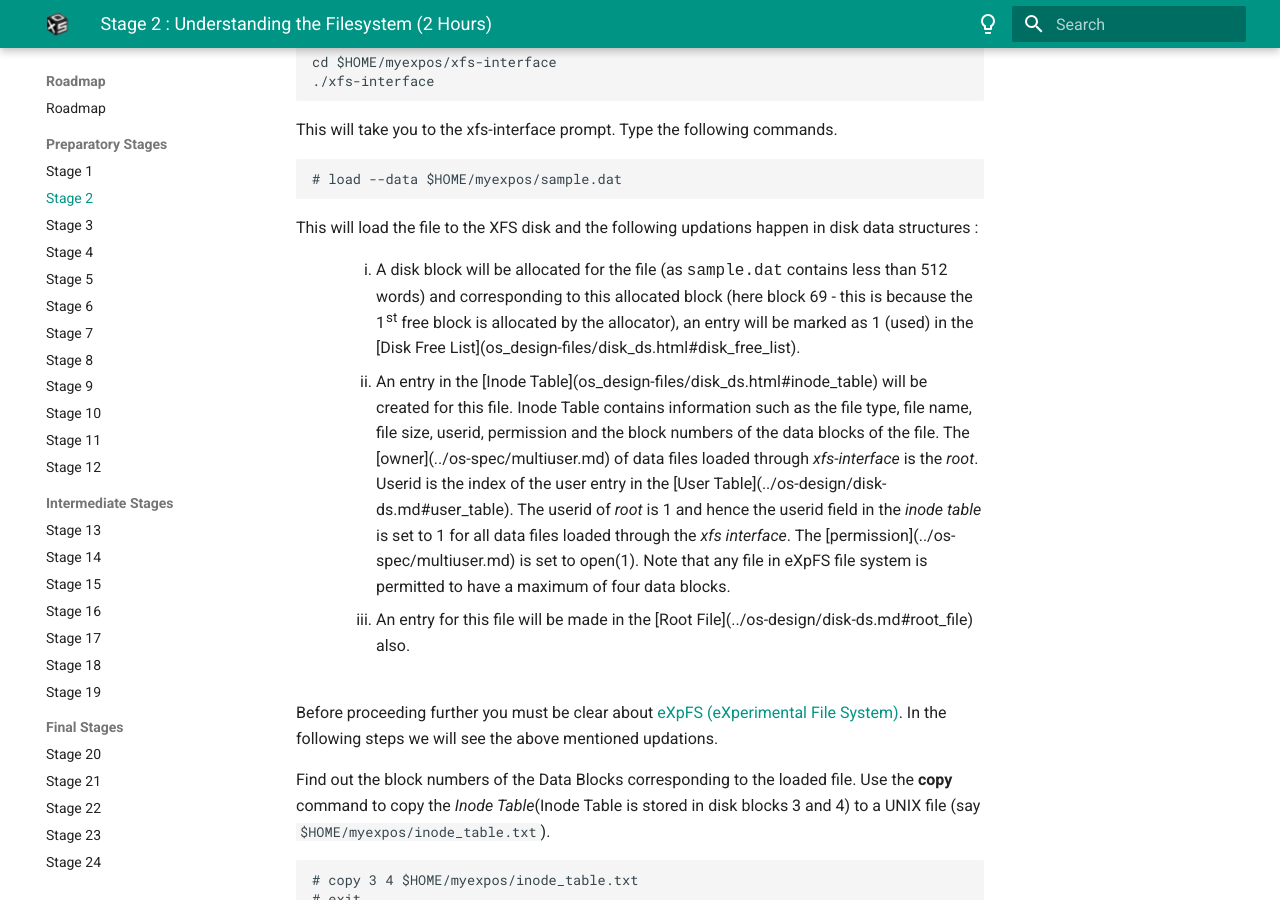
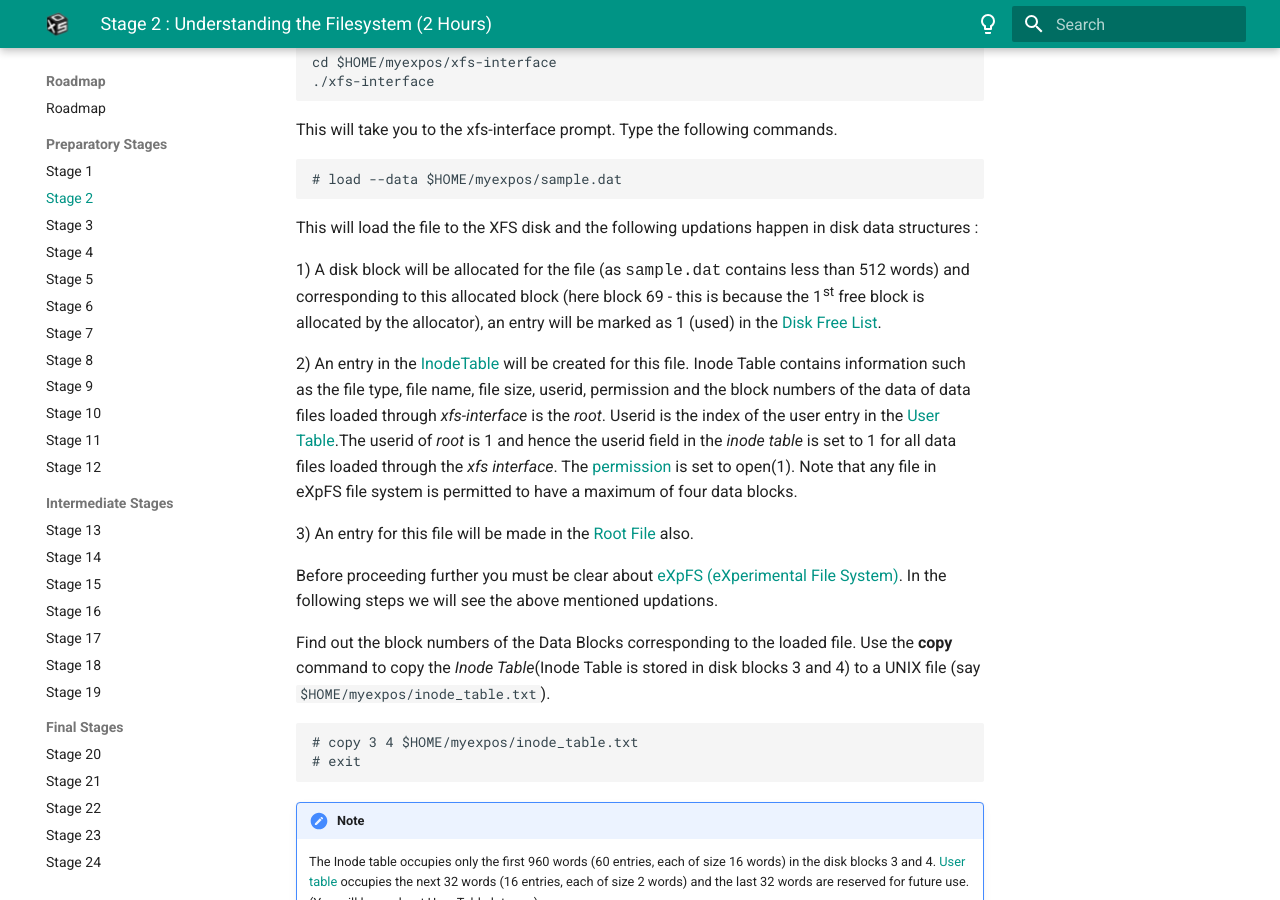
Before and after one commit to eXpOSNitc/expos-docs, an MkDocs documentation site: the page built from docs/roadmap/stage-02.md, in a window 1280 px wide and 900 px high, scrolled down 3618 px. Built offline with MkDocs 1.6.1 and Material for MkDocs 9.7.7, drawn with Linux system fonts in a browser that asks for light colours; some of the changed text lies outside the part shown.

Commit message:
fix broken

````diff
--- a/docs/roadmap/stage-02.md
+++ b/docs/roadmap/stage-02.md
@@ -168,34 +168,23 @@
 
 This will load the file to the XFS disk and the following updations happen in disk data
 structures :
-<ol style="list-style-type:lower-roman;margin-left:60px">
-<li>
-    A disk block will be allocated for the file (as <tt>sample.dat</tt> contains less than
-    512 words) and corresponding to this allocated block (here block 69 - this is because the
-    1<sup>st</sup> free block is allocated by the allocator), an entry will be marked as 1
-    (used) in the [Disk
-    Free List](os_design-files/disk_ds.html#disk_free_list).
-</li>
-<li>
-    An entry in the [Inode
-    Table](os_design-files/disk_ds.html#inode_table) will be created for this file. Inode Table contains information such as the
-    file type, file name, file size, userid, permission and the block numbers of the data
-    blocks of the file. The [owner](../os-spec/multiuser.md)
-    of data files loaded through <i>xfs-interface</i> is the <i>root</i>. Userid is the index
-    of the user entry in the [User Table](../os-design/disk-ds.md#user_table).
-    The userid of <i>root</i> is 1 and hence the userid field in the <i>inode table</i> is
-    set to 1 for all data files loaded through the <i>xfs interface</i>. The [permission](../os-spec/multiuser.md) is set to open(1). Note that any file in eXpFS file
-    system is permitted to have a maximum of four data blocks.
-</li>
-<li>
-    An entry for this file will be made in the [Root File](../os-design/disk-ds.md#root_file) also.
-</li>
-</ol>
-<br/>
-Before proceeding further you must be clear about [eXpFS
-    (eXperimental File System)](../os-spec/expfs.md). In the following steps we will see the above
-mentioned updations.
 
+1) A disk block will be allocated for the file (as <tt>sample.dat</tt> contains less than
+512 words) and corresponding to this allocated block (here block 69 - this is because the
+1<sup>st</sup> free block is allocated by the allocator), an entry will be marked as 1
+(used) in the [Disk Free List](os_design-files/disk_ds.html#disk_free_list).
+
+2) An entry in the [InodeTable](os_design-files/disk_ds.html#inode_table) will be created for this file. Inode Table contains information such as the file type, file name, file size, userid, permission and the block numbers of the data
+of data files loaded through <i>xfs-interface</i> is the <i>root</i>. Userid is the index
+of the user entry in the [User Table](../os-design/disk-ds.md#user_table).The userid of <i>root</i>
+is 1 and hence the userid field in the <i>inode table</i> is set to 1 for all data files loaded
+through the <i>xfs interface</i>. The [permission](../os-spec/multiuser.md) is set to open(1).
+Note that any file in eXpFS file system is permitted to have a maximum of four data blocks.
+
+3) An entry for this file will be made in the [Root File](../os-design/disk-ds.md#root_file) also.
+
+
+Before proceeding further you must be clear about [eXpFS (eXperimental File System)](../os-spec/expfs.md). In the following steps we will see the above mentioned updations.
 
 
 Find out the block numbers of the Data Blocks corresponding to the loaded file. Use the **copy**
@@ -270,7 +259,6 @@
     block is marked as used. This corresponds to the Data Block 1 of <tt>sample.dat</tt>.
 
 
-<li>
 Copy the data blocks from the XFS disk and display it as a UNIX file <tt>$HOME/myexpos/data.txt</tt>.
 
 ```
@@ -307,19 +295,15 @@
 peppermint wind
 ```
 
-</li>
-<li>
+
 xfs-interface provides the [export](../support-tools/xfs-interface.md#export) command to export files from the XSM machine to the UNIX machine
 in a single step. Export the file <tt>sample.dat</tt> to the UNIX file <tt>$HOME/myexpos/data.txt</tt>
 using <i>xfs-inteface</i> as shown below and verify that the contents are same as sample.dat.
-<br/><br/>
-<div>
+
+
 ```
 # export sample.dat $HOME/myexpos/data.txt
 ```
-</div>
-</li>
-
 
 
 ??? question "Q1. When a file is created entries are made in the Inode table as well as the Root file. What is the need for this duplication?"
````
